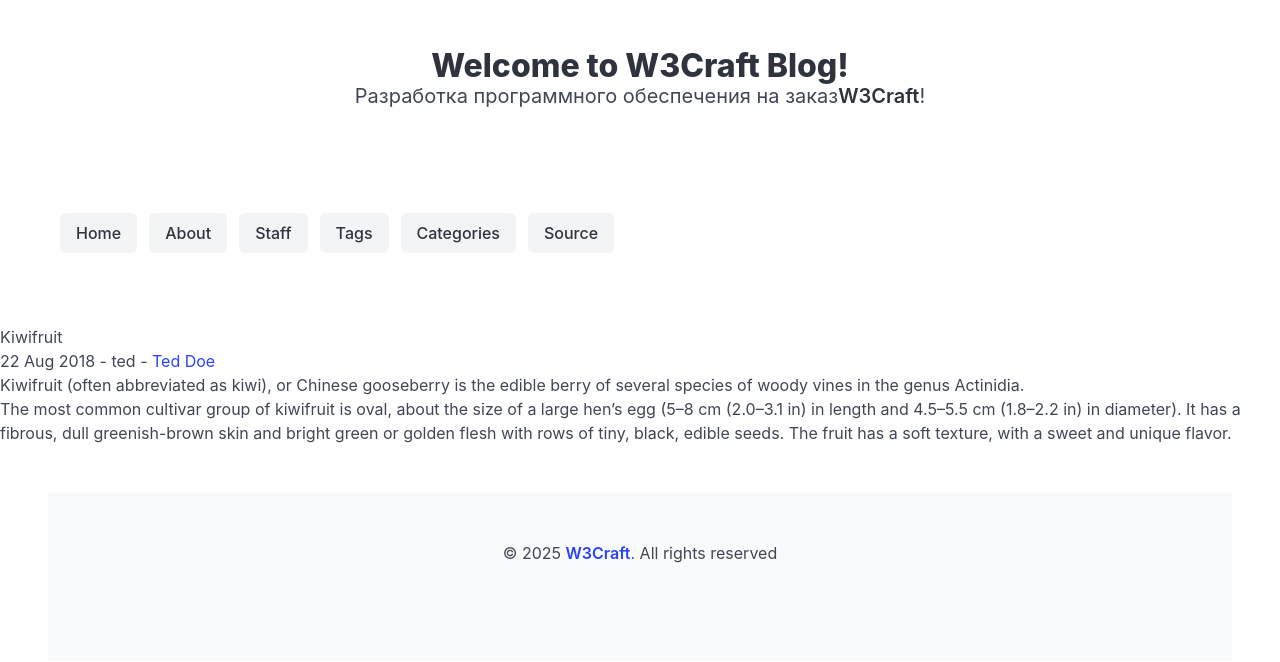
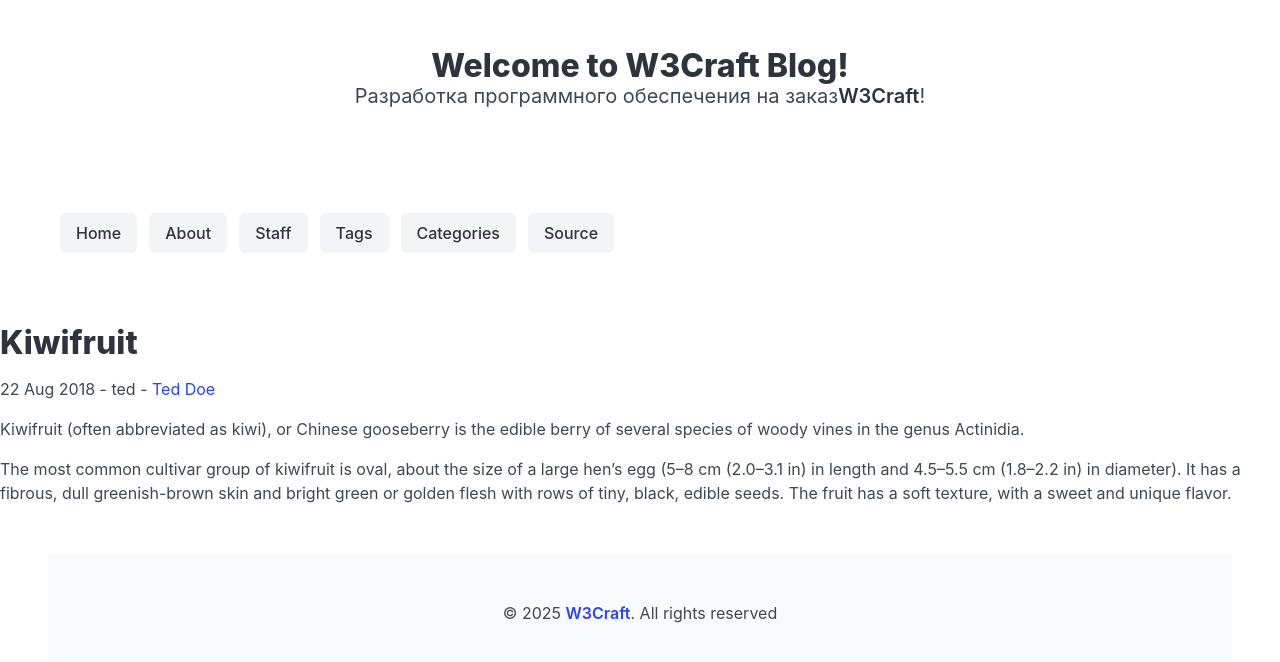
Before and after one commit to w3craft/blog, a Jekyll site: the page built from articles/_posts/2018-08-22-kiwifruit.md, in a window 1280 px wide. Shown: the top 662 px of the page. Built offline with Jekyll 4.4.1, drawn with Linux system fonts in a browser that asks for light colours.

Commit message:
Update post.html

```diff
--- a/_layouts/post.html
+++ b/_layouts/post.html
@@ -1,7 +1,7 @@
 ---
 layout: main
 ---
-<article class="bd-posts">
+<article class="content">
   <h1>{{ page.title }}</h1>
   <p>{{ page.date | date_to_string }} - {{ page.author }}
     {% assign author = site.authors | where: 'short_name', page.author | first %}
```
